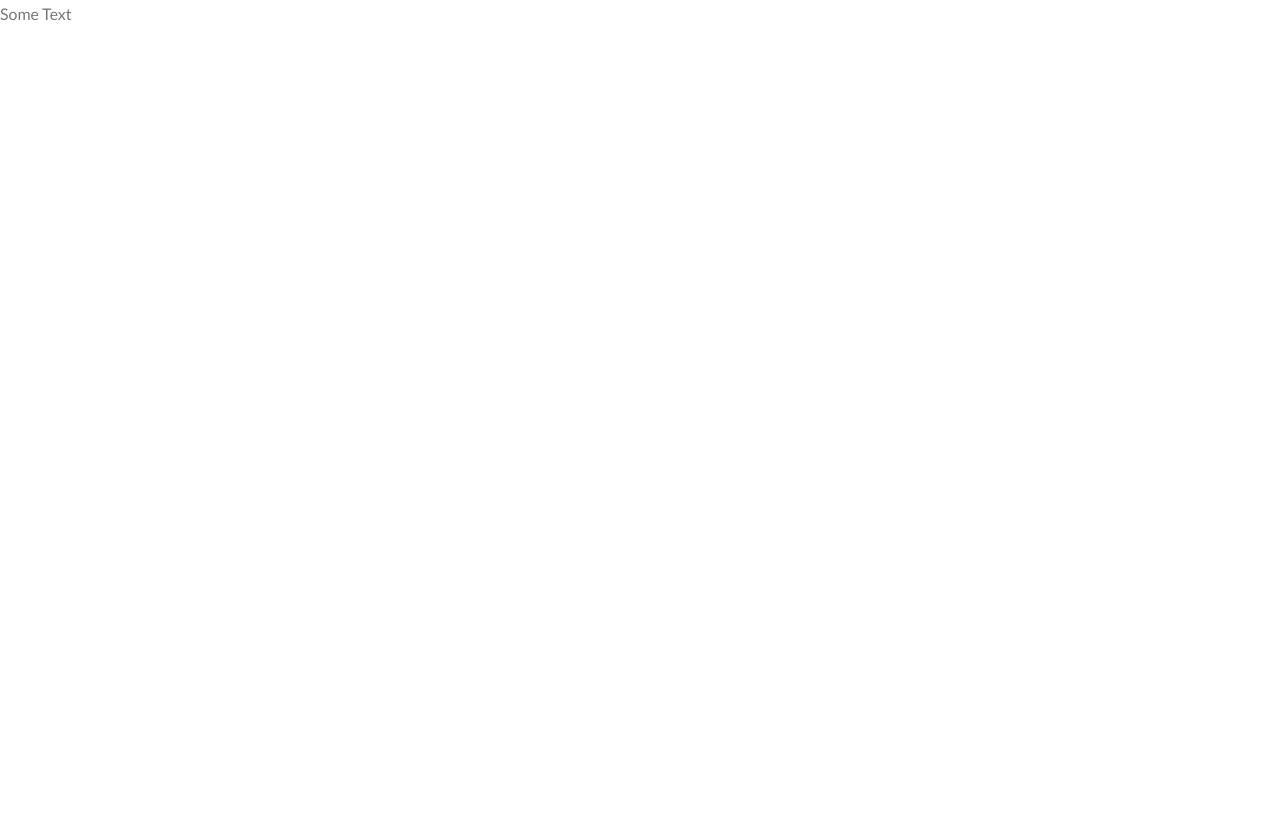
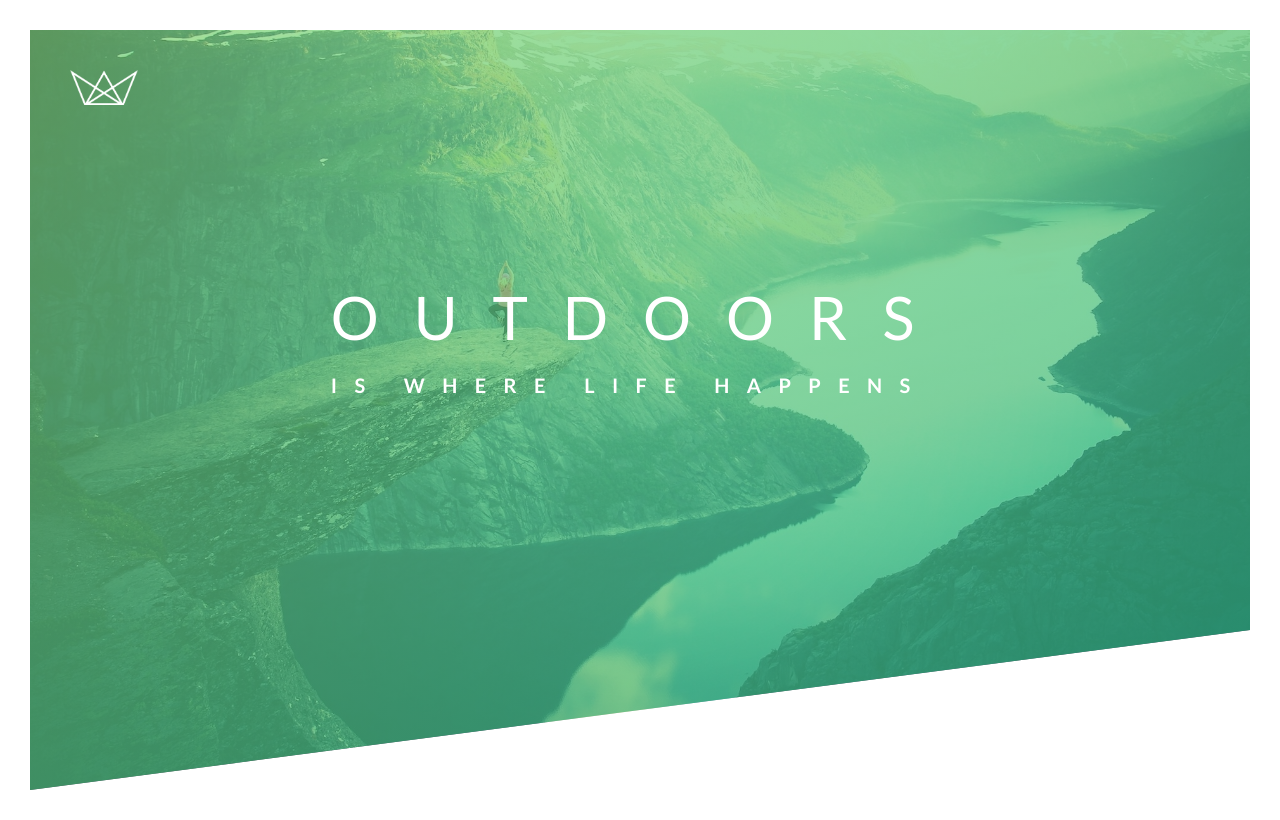
Before and after one commit to Denver-Meadows/Natours, a website built with Parcel: page index.html in a window 1280 px wide. Built offline with nearby package versions, Linux system fonts and the light colour scheme.

Commit message:
Header complete

```diff
--- a/CSS/style.css
+++ b/CSS/style.css
@@ -19,6 +19,58 @@ body {
   font-family: "Lato", sans-serif;
   font-weight: 400;
   font-size: 16px;
-  line-height: 1.7; /* 1.7* bigger than the typical line height */
+  line-height: 1.7;
   color: #777;
+  padding: 30px;
 }
+
+/* Setting up the header */
+.header {
+  height: 95vh; /* The height should be 95% of the viewport height*/
+  background-image: linear-gradient(
+    to right bottom,
+    #7ed56fa8,
+    #28b485bb),
+  url(../img/hero.jpg);
+  background-size: cover;
+  background-position: top; /* Keep image at top of page */
+  position: relative;
+  /* Change the shape of the header */
+  clip-path: polygon(0 0, 100% 0, 100% 75vh, 0 100%);
+}
+
+.logo-box {
+  position: absolute; /* The position is in relation to the parent element.  That is the header so we need to set that position to relative */
+  top: 40px;
+  left: 40px;
+}
+
+.logo {
+  height: 35px;
+}
+
+.text-box {
+  position: absolute;
+  top: 40%;
+  left: 50%;
+  transform: translate(-50%, -50%); /* The above position is relative to the parent element, translate in relation to the element itself*/
+}
+
+.heading-primary {
+  color: #fff;
+  text-transform: uppercase;
+}
+
+.heading-primary-main {
+  display: block;
+  font-size: 60px;
+  font-weight: 400;
+  letter-spacing: 35px;
+}
+
+.heading-primary-sub {
+  display: block;
+  font-size: 20px;
+  font-weight: 700;
+  letter-spacing: 17.4px;
+}
--- a/index.html
+++ b/index.html
@@ -16,8 +16,20 @@
 <body>
 
   <header class="header">
-    Some Text
+   <div class="div logo-box">
+     <img src="img/logo-white.png" alt="Natours logo" class="logo">
+   </div>
+
+   <div class="div text-box">
+      <h1 class="heading-primary">
+        <span class="heading-primary-main">Outdoors</span>
+        <span class="heading-primary-sub">is where life happens</span>
+      </h1>
+   </div>
+
+
   </header>
 
 </body>
+
 </html>
```
